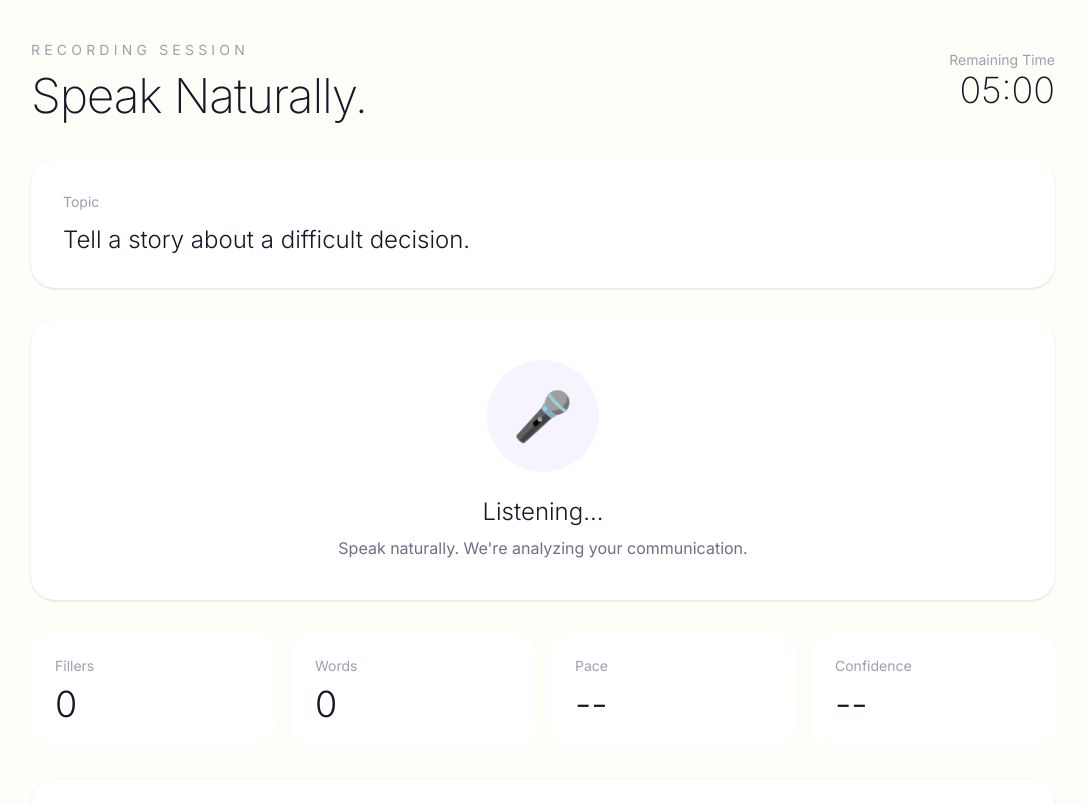
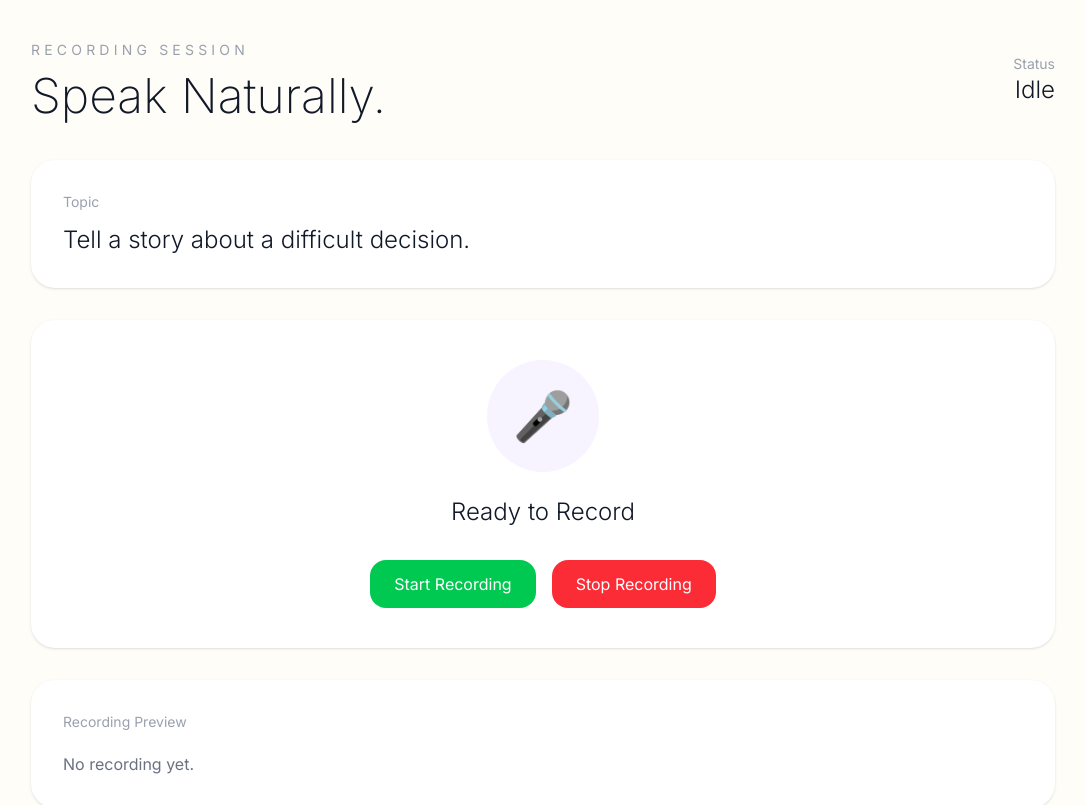
Before and after one commit to namyagaur/aynam.ai, a Next.js app: page /session in a window 1280 px wide. Shown: the top 805 px of the page, without its empty margins (97-1183 px from the left). Built offline with nearby package versions, Linux system fonts and the light colour scheme.

Commit message:
Implement audio recording functionality in SessionPage; add start/stop recording controls and audio preview

```diff
--- a/src/app/session/page.tsx
+++ b/src/app/session/page.tsx
@@ -1,150 +1,141 @@
 "use client";
 
 import { useRouter } from "next/navigation";
+import { useRef, useState } from "react";
 
 export default function SessionPage() {
 const router = useRouter();
 
-  return (
-    <main className="min-h-screen bg-[#FFFDF8] px-6 py-10">
-      <div className="max-w-5xl mx-auto">
+const [isRecording, setIsRecording] = useState(false);
+const [audioURL, setAudioURL] = useState("");
 
-        {/* Header */}
-        <div className="flex items-center justify-between">
+const mediaRecorderRef = useRef<MediaRecorder | null>(null);
+const audioChunksRef = useRef<Blob[]>([]);
 
-          <div>
-            <p className="uppercase tracking-[0.3em] text-gray-400 text-sm">
-              Recording Session
-            </p>
+async function startRecording() {
+try {
+const stream = await navigator.mediaDevices.getUserMedia({
+audio: true,
+});
 
-            <h1 className="mt-3 text-5xl font-extralight tracking-tight">
+
+  const mediaRecorder = new MediaRecorder(stream);
+
+  mediaRecorderRef.current = mediaRecorder;
+  audioChunksRef.current = [];
+
+  mediaRecorder.ondataavailable = (event) => {
+    audioChunksRef.current.push(event.data);
+  };
+
+  mediaRecorder.onstop = () => {
+    const audioBlob = new Blob(audioChunksRef.current, {
+      type: "audio/webm",
+    });
+
+    const url = URL.createObjectURL(audioBlob);
+    setAudioURL(url);
+  };
+
+  mediaRecorder.start();
+  setIsRecording(true);
+} catch (error) {
+  console.error(error);
+}
+
+}
+
+function stopRecording() {
+if (!mediaRecorderRef.current) return;
+
+
+mediaRecorderRef.current.stop();
+setIsRecording(false);
+
+
+}
+
+return ( <main className="min-h-screen bg-[#FFFDF8] px-6 py-10"> <div className="max-w-5xl mx-auto"> <div className="flex items-center justify-between"> <div> <p className="uppercase tracking-[0.3em] text-gray-400 text-sm">
+Recording Session </p>
+
+
+        <h1 className="mt-3 text-5xl font-extralight">
           Speak Naturally.
         </h1>
       </div>
 
       <div className="text-right">
-            <p className="text-gray-400 text-sm">
-              Remaining Time
-            </p>
+        <p className="text-gray-400 text-sm">Status</p>
 
-            <h2 className="text-4xl font-extralight">
-              05:00
+        <h2 className="text-2xl font-light">
+          {isRecording ? "Recording" : "Idle"}
         </h2>
       </div>
-
     </div>
 
-        {/* Topic */}
     <div className="mt-10 bg-white rounded-3xl p-8 shadow-sm">
-
-          <p className="text-sm text-gray-400">
-            Topic
-          </p>
+      <p className="text-sm text-gray-400">Topic</p>
 
       <h2 className="mt-3 text-2xl font-light">
         Tell a story about a difficult decision.
       </h2>
-
     </div>
 
-        {/* Recording Section */}
     <div className="mt-8 bg-white rounded-3xl p-10 shadow-sm text-center">
-
       <div className="w-28 h-28 mx-auto rounded-full bg-[#F7F4FF] flex items-center justify-center text-5xl">
         🎤
       </div>
 
       <h3 className="mt-6 text-2xl font-light">
-            Listening...
+        {isRecording ? "Recording..." : "Ready to Record"}
       </h3>
 
-          <p className="mt-2 text-gray-500">
-            Speak naturally. We're analyzing your communication.
+      <div className="flex justify-center gap-4 mt-8">
+        <button
+          disabled={isRecording}
+          onClick={startRecording}
+          className="px-6 py-3 rounded-2xl bg-green-500 text-white"
+        >
+          Start Recording
+        </button>
+
+        <button
+          onClick={stopRecording}
+          className="px-6 py-3 rounded-2xl bg-red-500 text-white"
+        >
+          Stop Recording
+        </button>
+      </div>
+    </div>
+
+    <div className="mt-8 bg-white rounded-3xl p-8 shadow-sm">
+      <p className="text-sm text-gray-400">
+        Recording Preview
       </p>
 
+      <div className="mt-5">
+        {audioURL ? (
+          <audio controls className="w-full">
+            <source src={audioURL} type="audio/webm" />
+          </audio>
+        ) : (
+          <p className="text-gray-500">
+            No recording yet.
+          </p>
+        )}
+      </div>
     </div>
 
-        {/* Live Stats */}
-        <div className="grid md:grid-cols-4 gap-4 mt-8">
-
-          <div className="bg-white rounded-3xl p-6">
-            <p className="text-gray-400 text-sm">
-              Fillers
-            </p>
-
-            <h3 className="mt-2 text-4xl font-light">
-              0
-            </h3>
-          </div>
-
-          <div className="bg-white rounded-3xl p-6">
-            <p className="text-gray-400 text-sm">
-              Words
-            </p>
-
-            <h3 className="mt-2 text-4xl font-light">
-              0
-            </h3>
-          </div>
-
-          <div className="bg-white rounded-3xl p-6">
-            <p className="text-gray-400 text-sm">
-              Pace
-            </p>
-
-            <h3 className="mt-2 text-4xl font-light">
-              --
-            </h3>
-          </div>
-
-          <div className="bg-white rounded-3xl p-6">
-            <p className="text-gray-400 text-sm">
-              Confidence
-            </p>
-
-            <h3 className="mt-2 text-4xl font-light">
-              --
-            </h3>
-          </div>
-
-        </div>
-
-        {/* Transcript */}
-        <div className="mt-8 bg-white rounded-3xl p-8 shadow-sm">
-
-          <p className="text-sm text-gray-400">
-            Live Transcript
-          </p>
-
-          <div className="mt-5 min-h-[180px] rounded-2xl bg-[#FAFAFA] p-6">
-
-            <p className="text-gray-500">
-              Waiting for speech...
-            </p>
-
-          </div>
-
-        </div>
-
-        {/* Footer Buttons */}
-        <div className="flex justify-between mt-10">
-
-          <button
-            className="px-6 py-3 rounded-2xl border border-gray-200"
-          >
-            Pause Session
-          </button>
-
+    <div className="flex justify-end mt-10">
       <button
         onClick={() => router.push("/analysis")}
         className="px-8 py-4 rounded-2xl bg-[#A78BFA] text-white font-medium"
       >
         End Session →
       </button>
-
     </div>
-
   </div>
 </main>
+
 );
 }
```
Lines whose indentation alone changed are shown as unchanged.
